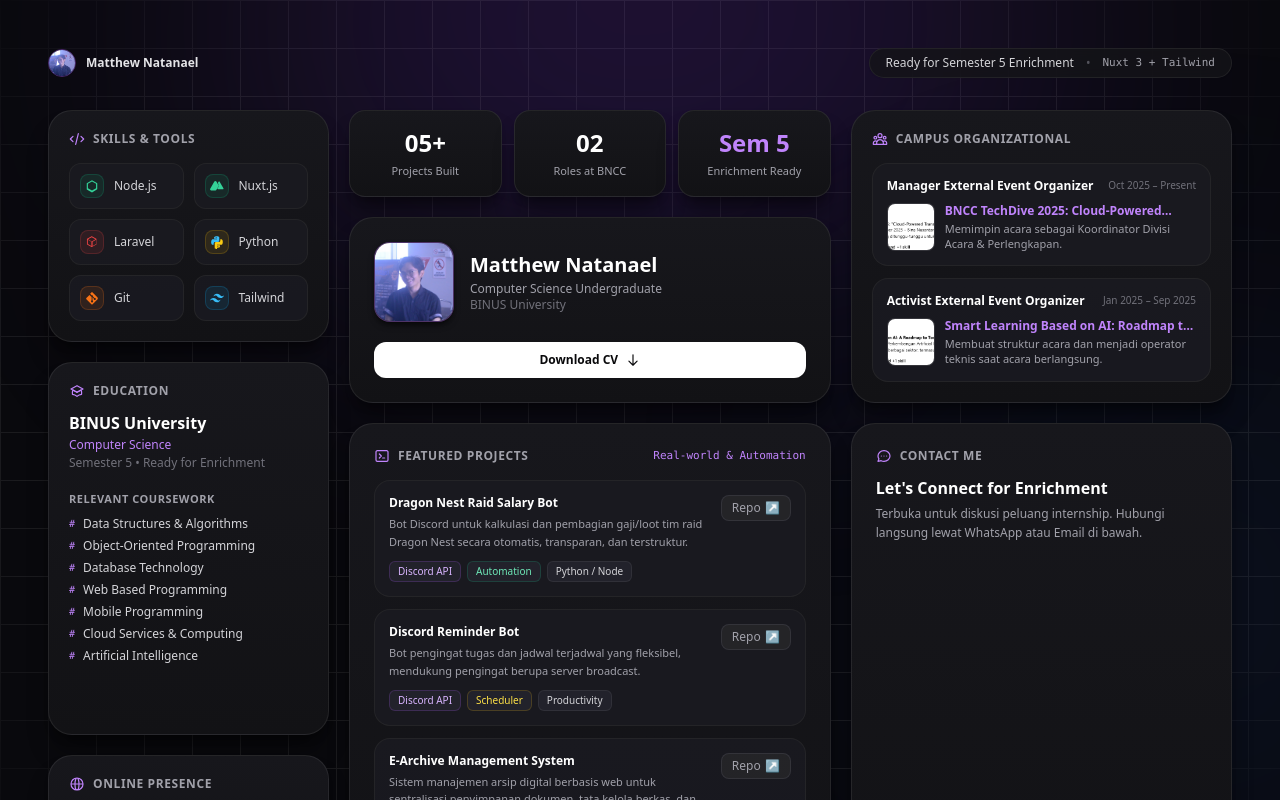
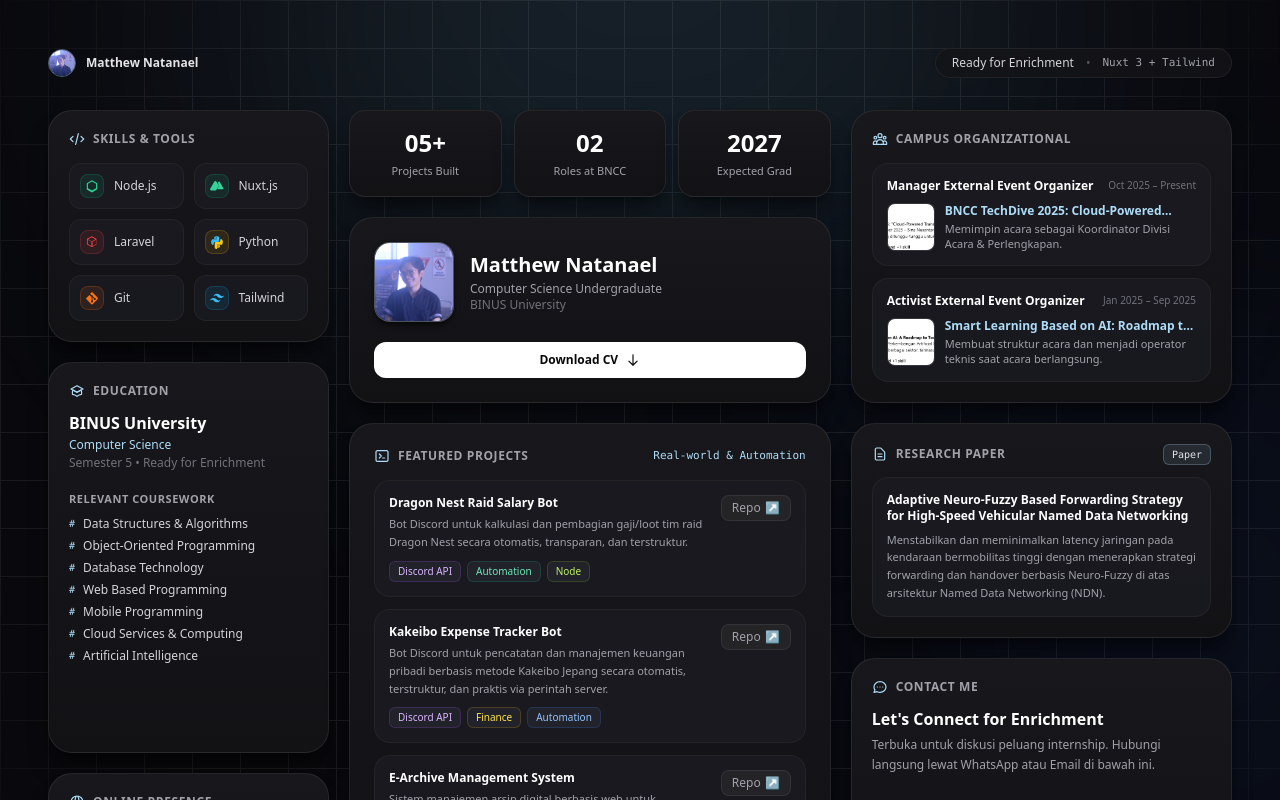
Before and after one commit to mattnael/web-portofolio, a Nuxt app: page / in a window 1280 px wide. Shown: the top 800 px of the page. Built offline with nearby package versions, Linux system fonts and the light colour scheme.

Commit message:
Update CV and add Research Paper

```diff
--- a/app/app.vue
+++ b/app/app.vue
@@ -1,6 +1,5 @@
 <template>
-  <div class="min-h-screen bg-[#09090d] text-zinc-200 p-4 md:p-8 lg:p-12 font-sans selection:bg-purple-500 selection:text-white relative overflow-hidden flex flex-col justify-between">
-
+  <div class="min-h-screen bg-[#09090d] text-zinc-200 p-4 md:p-8 lg:p-12 font-sans selection:bg-[#aedcf6] selection:text-zinc-950 selection:text-white relative overflow-hidden flex flex-col justify-between">
     <!-- ================= 1. BACKGROUND TEXTURES & GLOW ================= -->
     <!-- Tech Grid Lines -->
     <div
@@ -9,7 +8,7 @@
     ></div>
 
     <!-- Aurora Glow Atas Tengah -->
-    <div class="absolute -top-40 left-1/2 -translate-x-1/2 w-[800px] h-[450px] bg-gradient-to-b from-purple-600/30 to-indigo-600/10 blur-[140px] pointer-events-none rounded-full"></div>
+    <div class="absolute -top-40 left-1/2 -translate-x-1/2 w-[800px] h-[450px] bg-gradient-to-b from-[#aedcf6]/20 to-sky-600/10 blur-[140px] pointer-events-none rounded-full"></div>
 
     <!-- Aurora Glow Samping Kanan -->
     <div class="absolute top-1/3 -right-36 w-[500px] h-[500px] bg-blue-600/10 blur-[150px] pointer-events-none rounded-full"></div>
@@ -17,12 +16,12 @@
     <!-- ================= 2. FLOATING HEADER (STATUS BAR) ================= -->
     <header class="max-w-7xl mx-auto w-full mb-8 relative z-20 flex items-center justify-between">
       <div class="flex items-center gap-2.5">
-        <img src="/images/avatar.png" alt="Avatar" class="w-7 h-7 rounded-full object-cover border border-purple-500/40" />
+        <img src="/images/avatar.png" alt="Avatar" class="w-7 h-7 rounded-full object-cover border border-[#aedcf6]/40" />
         <span class="text-xs font-semibold text-zinc-200">Matthew Natanael</span>
       </div>
 
       <div class="hidden sm:flex items-center gap-3 px-4 py-1.5 rounded-full bg-[#141418]/80 border border-zinc-800/80 backdrop-blur-md text-xs shadow-sm">
-        <span class="text-zinc-300 font-medium">Ready for Semester 5 Enrichment</span>
+        <span class="text-zinc-300 font-medium">Ready for Enrichment</span>
         <span class="text-zinc-600">•</span>
         <span class="text-zinc-400 font-mono text-[11px]">Nuxt 3 + Tailwind</span>
       </div>
@@ -30,14 +29,12 @@
 
     <!-- ================= 3. BENTO GRID UTAMA ================= -->
     <main class="max-w-7xl mx-auto w-full grid grid-cols-1 lg:grid-cols-12 gap-5 relative z-10 flex-1">
-
       <!-- ================= KOLOM KIRI (3 SPAN) ================= -->
       <div class="lg:col-span-3 flex flex-col gap-5 order-2 lg:order-1">
-
         <!-- Skills & Tools -->
-        <div class="bg-gradient-to-b from-[#17171c] to-[#121215] border border-white/[0.08] shadow-xl shadow-black/40 rounded-3xl p-5 hover:border-purple-500/40 transition-colors">
+        <div class="bg-gradient-to-b from-[#17171c] to-[#121215] border border-white/[0.08] shadow-xl shadow-black/40 rounded-3xl p-5 hover:border-[#aedcf6]/40 transition-colors">
           <div class="flex items-center gap-2 mb-4 text-xs font-semibold uppercase tracking-wider text-zinc-400">
-            <svg class="w-4 h-4 text-purple-400" fill="none" stroke="currentColor" viewBox="0 0 24 24">
+            <svg class="w-4 h-4 text-[#aedcf6]" fill="none" stroke="currentColor" viewBox="0 0 24 24">
               <path stroke-linecap="round" stroke-linejoin="round" stroke-width="1.8" d="M10 20l4-16m4 4l4 4-4 4M6 16l-4-4 4-4" />
             </svg>
             <span>Skills & Tools</span>
@@ -108,48 +105,48 @@
         </div>
 
         <!-- Education & Coursework -->
-        <div class="bg-gradient-to-b from-[#17171c] to-[#121215] border border-white/[0.08] shadow-xl shadow-black/40 rounded-3xl p-5 hover:border-purple-500/40 transition-colors flex-1 flex flex-col justify-between">
+        <div class="bg-gradient-to-b from-[#17171c] to-[#121215] border border-white/[0.08] shadow-xl shadow-black/40 rounded-3xl p-5 hover:border-[#aedcf6]/40 transition-colors flex-1 flex flex-col justify-between">
           <div>
             <div class="flex items-center gap-2 mb-3 text-xs font-semibold uppercase tracking-wider text-zinc-400">
-              <svg class="w-4 h-4 text-purple-400" fill="none" stroke="currentColor" viewBox="0 0 24 24">
+              <svg class="w-4 h-4 text-[#aedcf6]" fill="none" stroke="currentColor" viewBox="0 0 24 24">
                 <path stroke-linecap="round" stroke-linejoin="round" stroke-width="1.8" d="M12 14l9-5-9-5-9 5 9 5z" />
                 <path stroke-linecap="round" stroke-linejoin="round" stroke-width="1.8" d="M12 14l6.16-3.422a12.083 12.083 0 01.665 6.479A11.952 11.952 0 0012 20.055a11.952 11.952 0 00-6.824-2.998 12.078 12.078 0 01.665-6.479L12 14z" />
               </svg>
               <span>Education</span>
             </div>
             <h3 class="text-base font-bold text-white">BINUS University</h3>
-            <p class="text-xs text-purple-400 font-medium mt-0.5">Computer Science</p>
+            <p class="text-xs text-[#aedcf6] font-medium mt-0.5">Computer Science</p>
             <p class="text-xs text-zinc-500 mt-0.5">Semester 5 • Ready for Enrichment</p>
 
             <div class="mt-5">
               <p class="text-[11px] font-semibold uppercase tracking-wider text-zinc-400 mb-2">Relevant Coursework</p>
               <ul class="space-y-1.5 text-xs text-zinc-300">
                 <li class="flex items-center gap-2">
-                  <span class="text-purple-400 font-mono text-[10px]">#</span>
+                  <span class="text-[#aedcf6] font-mono text-[10px]">#</span>
                   <span>Data Structures & Algorithms</span>
                 </li>
                 <li class="flex items-center gap-2">
-                  <span class="text-purple-400 font-mono text-[10px]">#</span>
+                  <span class="text-[#aedcf6] font-mono text-[10px]">#</span>
                   <span>Object-Oriented Programming</span>
                 </li>
                 <li class="flex items-center gap-2">
-                  <span class="text-purple-400 font-mono text-[10px]">#</span>
+                  <span class="text-[#aedcf6] font-mono text-[10px]">#</span>
                   <span>Database Technology</span>
                 </li>
                 <li class="flex items-center gap-2">
-                  <span class="text-purple-400 font-mono text-[10px]">#</span>
+                  <span class="text-[#aedcf6] font-mono text-[10px]">#</span>
                   <span>Web Based Programming</span>
                 </li>
                 <li class="flex items-center gap-2">
-                  <span class="text-purple-400 font-mono text-[10px]">#</span>
+                  <span class="text-[#aedcf6] font-mono text-[10px]">#</span>
                   <span>Mobile Programming</span>
                 </li>
                 <li class="flex items-center gap-2">
-                  <span class="text-purple-400 font-mono text-[10px]">#</span>
+                  <span class="text-[#aedcf6] font-mono text-[10px]">#</span>
                   <span>Cloud Services & Computing</span>
                 </li>
                 <li class="flex items-center gap-2">
-                  <span class="text-purple-400 font-mono text-[10px]">#</span>
+                  <span class="text-[#aedcf6] font-mono text-[10px]">#</span>
                   <span>Artificial Intelligence</span>
                 </li>
               </ul>
@@ -158,9 +155,9 @@
         </div>
 
         <!-- Online Presence -->
-        <div class="bg-gradient-to-b from-[#17171c] to-[#121215] border border-white/[0.08] shadow-xl shadow-black/40 rounded-3xl p-5 hover:border-purple-500/40 transition-colors">
+        <div class="bg-gradient-to-b from-[#17171c] to-[#121215] border border-white/[0.08] shadow-xl shadow-black/40 rounded-3xl p-5 hover:border-[#aedcf6]/40 transition-colors">
           <div class="flex items-center gap-2 mb-3 text-xs font-semibold uppercase tracking-wider text-zinc-400">
-            <svg class="w-4 h-4 text-purple-400" fill="none" stroke="currentColor" viewBox="0 0 24 24">
+            <svg class="w-4 h-4 text-[#aedcf6]" fill="none" stroke="currentColor" viewBox="0 0 24 24">
               <path stroke-linecap="round" stroke-linejoin="round" stroke-width="1.8" d="M21 12a9 9 0 01-9 9m9-9a9 9 0 00-9-9m9 9H3m9 9a9 9 0 01-9-9m9 9c1.657 0 3-4.03 3-9s-1.343-9-3-9m0 18c-1.657 0-3-4.03-3-9s1.343-9 3-9m-9 9a9 9 0 019-9" />
             </svg>
             <span>Online Presence</span>
@@ -180,12 +177,10 @@
             </a>
           </div>
         </div>
-
       </div>
 
       <!-- ================= KOLOM TENGAH (5 SPAN) ================= -->
       <div class="lg:col-span-5 flex flex-col gap-5 order-1 lg:order-2">
-
         <!-- Metrics -->
         <div class="grid grid-cols-3 gap-3">
           <div class="bg-gradient-to-b from-[#17171c] to-[#121215] border border-white/[0.08] shadow-xl shadow-black/40 rounded-2xl p-4 text-center">
@@ -197,18 +192,18 @@
             <div class="text-[11px] text-zinc-400 mt-1">Roles at BNCC</div>
           </div>
           <div class="bg-gradient-to-b from-[#17171c] to-[#121215] border border-white/[0.08] shadow-xl shadow-black/40 rounded-2xl p-4 text-center">
-            <div class="text-2xl font-extrabold text-purple-400">Sem 5</div>
-            <div class="text-[11px] text-zinc-400 mt-1">Enrichment Ready</div>
+            <div class="text-2xl font-extrabold text-white">2027</div>
+            <div class="text-[11px] text-zinc-400 mt-1">Expected Grad</div>
           </div>
         </div>
 
         <!-- Profile Card -->
-        <div class="bg-gradient-to-b from-[#17171c] to-[#121215] border border-white/[0.08] shadow-xl shadow-black/40 rounded-3xl p-6 hover:border-purple-500/40 transition-colors">
+        <div class="bg-gradient-to-b from-[#17171c] to-[#121215] border border-white/[0.08] shadow-xl shadow-black/40 rounded-3xl p-6 hover:border-[#aedcf6]/40 transition-colors">
           <div class="flex items-center gap-4">
             <img
               src="/images/avatar.png"
               alt="Matthew Natanael"
-              class="w-20 h-20 rounded-2xl object-cover border border-purple-500/30 shrink-0 bg-zinc-800 shadow-md shadow-black/50"
+              class="w-20 h-20 rounded-2xl object-cover border border-[#aedcf6]/25 shrink-0 bg-zinc-800 shadow-md shadow-black/50"
             />
             <div class="flex-1">
               <h1 class="text-xl font-bold text-white">Matthew Natanael</h1>
@@ -231,16 +226,16 @@
         </div>
 
         <!-- Featured Projects Showcase -->
-        <div class="bg-gradient-to-b from-[#17171c] to-[#121215] border border-white/[0.08] shadow-xl shadow-black/40 rounded-3xl p-6 hover:border-purple-500/40 transition-colors flex-1 flex flex-col justify-between">
+        <div class="bg-gradient-to-b from-[#17171c] to-[#121215] border border-white/[0.08] shadow-xl shadow-black/40 rounded-3xl p-6 hover:border-[#aedcf6]/40 transition-colors flex-1 flex flex-col justify-between">
           <div>
             <div class="flex items-center justify-between mb-4">
               <div class="flex items-center gap-2 text-xs font-semibold uppercase tracking-wider text-zinc-400">
-                <svg class="w-4 h-4 text-purple-400" fill="none" stroke="currentColor" viewBox="0 0 24 24">
+                <svg class="w-4 h-4 text-[#aedcf6]" fill="none" stroke="currentColor" viewBox="0 0 24 24">
                   <path stroke-linecap="round" stroke-linejoin="round" stroke-width="1.8" d="M8 9l3 3-3 3m5 0h3M5 20h14a2 2 0 002-2V6a2 2 0 00-2-2H5a2 2 0 00-2 2v12a2 2 0 002 2z" />
                 </svg>
                 <span>Featured Projects</span>
               </div>
-              <span class="text-[11px] text-purple-400 font-mono">Real-world & Automation</span>
+              <span class="text-[11px] text-[#aedcf6] font-mono">Real-world & Automation</span>
             </div>
 
             <!-- List Proyek -->
@@ -254,7 +249,7 @@
                       Bot Discord untuk kalkulasi dan pembagian gaji/loot tim raid Dragon Nest secara otomatis, transparan, dan terstruktur.
                     </p>
                   </div>
-                  <a href="https://github.com/mattnael/discord-raid-salary-bot" target="_blank" class="text-zinc-400 hover:text-purple-400 text-xs shrink-0 px-2.5 py-1 bg-zinc-800/80 hover:bg-zinc-800 rounded-lg border border-zinc-700/60 transition-colors flex items-center gap-1">
+                  <a href="https://github.com/mattnael/discord-raid-salary-bot" target="_blank" class="text-zinc-400 hover:text-[#aedcf6] text-xs shrink-0 px-2.5 py-1 bg-zinc-800/80 hover:bg-zinc-800 rounded-lg border border-zinc-700/60 transition-colors flex items-center gap-1">
                     <span>Repo</span>
                     <span>↗</span>
                   </a>
@@ -262,7 +257,7 @@
                 <div class="flex flex-wrap gap-1.5 mt-2.5">
                   <span class="text-[10px] bg-[#22222b] text-purple-300 border border-purple-500/20 px-2 py-0.5 rounded-md">Discord API</span>
                   <span class="text-[10px] bg-[#22222b] text-emerald-300 border border-emerald-500/20 px-2 py-0.5 rounded-md">Automation</span>
-                  <span class="text-[10px] bg-[#22222b] text-zinc-300 border border-zinc-700/50 px-2 py-0.5 rounded-md">Python / Node</span>
+                  <span class="text-[10px] bg-[#22222b] text-lime-300 border border-lime-500/20 px-2 py-0.5 rounded-md">Node</span>
                 </div>
               </div>
 
@@ -270,20 +265,20 @@
               <div class="bg-[#1a1a21]/90 border border-zinc-800/80 rounded-2xl p-3.5 hover:border-zinc-700 transition-colors">
                 <div class="flex items-start justify-between gap-2">
                   <div>
-                    <h3 class="text-xs font-bold text-white">Discord Reminder Bot</h3>
+                    <h3 class="text-xs font-bold text-white">Kakeibo Expense Tracker Bot</h3>
                     <p class="text-[11px] text-zinc-400 mt-1 leading-relaxed">
-                      Bot pengingat tugas dan jadwal terjadwal yang fleksibel, mendukung pengingat berupa server broadcast.
+                      Bot Discord untuk pencatatan dan manajemen keuangan pribadi berbasis metode Kakeibo Jepang secara otomatis, terstruktur, dan praktis via perintah server.
                     </p>
                   </div>
-                  <a href="https://github.com/mattnael/reminder-dc-bot" target="_blank" class="text-zinc-400 hover:text-purple-400 text-xs shrink-0 px-2.5 py-1 bg-zinc-800/80 hover:bg-zinc-800 rounded-lg border border-zinc-700/60 transition-colors flex items-center gap-1">
+                  <a href="https://github.com/mattnael/kakeibo-bot-dc" target="_blank" class="text-zinc-400 hover:text-[#aedcf6] text-xs shrink-0 px-2.5 py-1 bg-zinc-800/80 hover:bg-zinc-800 rounded-lg border border-zinc-700/60 transition-colors flex items-center gap-1">
                     <span>Repo</span>
                     <span>↗</span>
                   </a>
                 </div>
                 <div class="flex flex-wrap gap-1.5 mt-2.5">
                   <span class="text-[10px] bg-[#22222b] text-purple-300 border border-purple-500/20 px-2 py-0.5 rounded-md">Discord API</span>
-                  <span class="text-[10px] bg-[#22222b] text-yellow-300 border border-yellow-500/20 px-2 py-0.5 rounded-md">Scheduler</span>
-                  <span class="text-[10px] bg-[#22222b] text-zinc-300 border border-zinc-700/50 px-2 py-0.5 rounded-md">Productivity</span>
+                  <span class="text-[10px] bg-[#22222b] text-yellow-300 border border-yellow-500/20 px-2 py-0.5 rounded-md">Finance</span>
+                  <span class="text-[10px] bg-[#22222b] text-blue-300 border border-blue-500/20 px-2 py-0.5 rounded-md">Automation</span>
                 </div>
               </div>
 
@@ -296,7 +291,7 @@
                       Sistem manajemen arsip digital berbasis web untuk sentralisasi penyimpanan dokumen, tata kelola berkas, dan pencarian cepat.
                     </p>
                   </div>
-                  <a href="https://github.com/Hilmee15/e-archive" target="_blank" class="text-zinc-400 hover:text-purple-400 text-xs shrink-0 px-2.5 py-1 bg-zinc-800/80 hover:bg-zinc-800 rounded-lg border border-zinc-700/60 transition-colors flex items-center gap-1">
+                  <a href="https://github.com/Hilmee15/e-archive" target="_blank" class="text-zinc-400 hover:text-[#aedcf6] text-xs shrink-0 px-2.5 py-1 bg-zinc-800/80 hover:bg-zinc-800 rounded-lg border border-zinc-700/60 transition-colors flex items-center gap-1">
                     <span>Repo</span>
                     <span>↗</span>
                   </a>
@@ -304,7 +299,7 @@
                 <div class="flex flex-wrap gap-1.5 mt-2.5">
                   <span class="text-[10px] bg-[#22222b] text-red-300 border border-red-500/20 px-2 py-0.5 rounded-md">Fullstack Web</span>
                   <span class="text-[10px] bg-[#22222b] text-blue-300 border border-blue-500/20 px-2 py-0.5 rounded-md">Database</span>
-                  <span class="text-[10px] bg-[#22222b] text-zinc-300 border border-zinc-700/50 px-2 py-0.5 rounded-md">Management</span>
+                  <span class="text-[10px] bg-[#22222b] text-teal-300 border border-teal-700/50 px-2 py-0.5 rounded-md">Management</span>
                 </div>
               </div>
             </div>
@@ -312,22 +307,20 @@
 
           <div class="mt-4 pt-3 border-t border-zinc-800/80 flex items-center justify-between">
             <span class="text-[11px] text-zinc-500">Lihat repositori lainnya di profil:</span>
-            <a href="https://github.com/mattnael" target="_blank" class="text-xs font-semibold text-purple-400 hover:text-purple-300 flex items-center gap-1 transition-colors">
+            <a href="https://github.com/mattnael" target="_blank" class="text-xs font-semibold text-[#aedcf6] hover:text-[#aedcf6]-300 flex items-center gap-1 transition-colors">
               <span>github.com/mattnael</span>
               <span>→</span>
             </a>
           </div>
         </div>
-
       </div>
 
       <!-- ================= KOLOM KANAN (4 SPAN) ================= -->
       <div class="lg:col-span-4 flex flex-col gap-5 order-3 lg:order-3">
-
         <!-- Campus Organizational -->
-        <div class="bg-gradient-to-b from-[#17171c] to-[#121215] border border-white/[0.08] shadow-xl shadow-black/40 rounded-3xl p-5 hover:border-purple-500/40 transition-colors">
+        <div class="bg-gradient-to-b from-[#17171c] to-[#121215] border border-white/[0.08] shadow-xl shadow-black/40 rounded-3xl p-5 hover:border-[#aedcf6]/40 transition-colors">
           <div class="flex items-center gap-2 mb-4 text-xs font-semibold uppercase tracking-wider text-zinc-400">
-            <svg class="w-4 h-4 text-purple-400" fill="none" stroke="currentColor" viewBox="0 0 24 24">
+            <svg class="w-4 h-4 text-[#aedcf6]" fill="none" stroke="currentColor" viewBox="0 0 24 24">
               <path stroke-linecap="round" stroke-linejoin="round" stroke-width="1.8" d="M17 20h5v-2a3 3 0 00-5.356-1.857M17 20H7m10 0v-2c0-.656-.126-1.283-.356-1.857M7 20H2v-2a3 3 0 015.356-1.857M7 20v-2c0-.656.126-1.283.356-1.857m0 0a5.002 5.002 0 019.288 0M15 7a3 3 0 11-6 0 3 3 0 016 0zm6 3a2 2 0 11-4 0 2 2 0 014 0zM7 10a2 2 0 11-4 0 2 2 0 014 0z" />
             </svg>
             <span>Campus Organizational</span>
@@ -347,7 +340,7 @@
                   class="w-12 h-12 rounded-lg object-cover border border-zinc-700/60 shrink-0 bg-zinc-800"
                 />
                 <div>
-                  <p class="text-xs font-semibold text-purple-400 line-clamp-1">
+                  <p class="text-xs font-semibold text-[#aedcf6] line-clamp-1">
                     BNCC TechDive 2025: Cloud-Powered Transformation
                   </p>
                   <p class="text-[11px] text-zinc-400 line-clamp-2 mt-0.5 leading-snug">
@@ -370,7 +363,7 @@
                   class="w-12 h-12 rounded-lg object-cover border border-zinc-700/60 shrink-0 bg-zinc-800"
                 />
                 <div>
-                  <p class="text-xs font-semibold text-purple-400 line-clamp-1">
+                  <p class="text-xs font-semibold text-[#aedcf6] line-clamp-1">
                     Smart Learning Based on AI: Roadmap to Tomorrow
                   </p>
                   <p class="text-[11px] text-zinc-400 line-clamp-2 mt-0.5 leading-snug">
@@ -382,11 +375,37 @@
           </div>
         </div>
 
+        <!-- Research Paper -->
+        <div class="bg-gradient-to-b from-[#17171c] to-[#121215] border border-white/[0.08] shadow-xl shadow-black/40 rounded-3xl p-5 hover:border-[#aedcf6]/40 transition-colors">
+          <div class="flex items-center justify-between mb-3">
+            <div class="flex items-center gap-2 text-xs font-semibold uppercase tracking-wider text-zinc-400">
+              <svg class="w-4 h-4 text-[#aedcf6]" fill="none" stroke="currentColor" viewBox="0 0 24 24">
+                <path stroke-linecap="round" stroke-linejoin="round" stroke-width="1.8" d="M9 12h6m-6 4h6m2 5H7a2 2 0 01-2-2V5a2 2 0 012-2h5.586a1 1 0 01.707.293l5.414 5.414a1 1 0 01.293.707V19a2 2 0 01-2 2z" />
+              </svg>
+              <span>Research Paper</span>
+            </div>
+            <span class="text-[10px] bg-[#aedcf6]/10 text-[#aedcf6]-300 border border-[#aedcf6]/25 px-2 py-0.5 rounded-md font-mono">Paper</span>
+          </div>
+
+          <div class="bg-[#1a1a21]/90 border border-zinc-800/80 rounded-2xl p-3.5 hover:border-zinc-700 transition-colors">
+            <div class="flex items-start justify-between gap-2">
+              <div>
+                <h3 class="text-xs font-bold text-white leading-snug">
+                  Adaptive Neuro-Fuzzy Based Forwarding Strategy for High-Speed Vehicular Named Data Networking
+                </h3>
+                <p class="text-[11px] text-zinc-400 mt-1.5 leading-relaxed">
+                  Menstabilkan dan meminimalkan latency jaringan pada kendaraan bermobilitas tinggi dengan menerapkan strategi forwarding dan handover berbasis Neuro-Fuzzy di atas arsitektur Named Data Networking (NDN).
+                </p>
+              </div>
+            </div>
+          </div>
+        </div>
+
         <!-- Contact Me -->
-        <div class="bg-gradient-to-b from-[#17171c] to-[#121215] border border-white/[0.08] shadow-xl shadow-black/40 rounded-3xl p-6 hover:border-purple-500/40 transition-colors flex-1 flex flex-col justify-between">
+        <div class="bg-gradient-to-b from-[#17171c] to-[#121215] border border-white/[0.08] shadow-xl shadow-black/40 rounded-3xl p-5 hover:border-[#aedcf6]/40 transition-colors flex-1 flex flex-col justify-between">
           <div>
             <div class="flex items-center gap-2 mb-3 text-xs font-semibold uppercase tracking-wider text-zinc-400">
-              <svg class="w-4 h-4 text-purple-400" fill="none" stroke="currentColor" viewBox="0 0 24 24">
+              <svg class="w-4 h-4 text-[#aedcf6]" fill="none" stroke="currentColor" viewBox="0 0 24 24">
                 <path stroke-linecap="round" stroke-linejoin="round" stroke-width="1.8" d="M8 12h.01M12 12h.01M16 12h.01M21 12c0 4.418-4.03 8-9 8a9.863 9.863 0 01-4.255-.949L3 20l1.395-3.72C3.512 15.042 3 13.574 3 12c0-4.418 4.03-8 9-8s9 3.582 9 8z" />
               </svg>
               <span>Contact Me</span>
@@ -394,12 +413,12 @@
 
             <h3 class="text-base font-bold text-white">Let's Connect for Enrichment</h3>
             <p class="text-xs text-zinc-400 mt-1 leading-relaxed">
-              Terbuka untuk diskusi peluang internship. Hubungi langsung lewat WhatsApp atau Email di bawah.
+              Terbuka untuk diskusi peluang internship. Hubungi langsung lewat WhatsApp atau Email di bawah ini.
             </p>
           </div>
 
-          <div class="mt-5 space-y-2.5">
-            <!-- Nomor WhatsApp (Info Box) -->
+          <div class="mt-4 space-y-2.5">
+            <!-- Nomor WhatsApp -->
             <div class="flex items-center justify-between px-3.5 py-2.5 rounded-xl bg-[#1a1a21]/90 border border-zinc-800/80">
               <div class="flex items-center gap-2 min-w-0">
                 <svg class="w-3.5 h-3.5 text-zinc-400 fill-current shrink-0" viewBox="0 0 24 24">
@@ -410,7 +429,7 @@
               <span class="text-[10px] text-zinc-500 uppercase tracking-wider font-semibold shrink-0 ml-2">WhatsApp</span>
             </div>
 
-            <!-- Alamat Email (Info Box) -->
+            <!-- Email -->
             <div class="flex items-center justify-between px-3.5 py-2.5 rounded-xl bg-[#1a1a21]/90 border border-zinc-800/80">
               <div class="flex items-center gap-2 min-w-0">
                 <svg class="w-3.5 h-3.5 text-zinc-400 shrink-0" fill="none" stroke="currentColor" viewBox="0 0 24 24">
@@ -422,7 +441,6 @@
             </div>
           </div>
         </div>
-
       </div>
     </main>
 
@@ -435,6 +453,5 @@
         <span class="text-emerald-400 font-medium">Available for Opportunities</span>
       </div>
     </footer>
-
   </div>
 </template>
```
Also changed, not shown: 1 other file (tests, documents, lock files or other folders).
